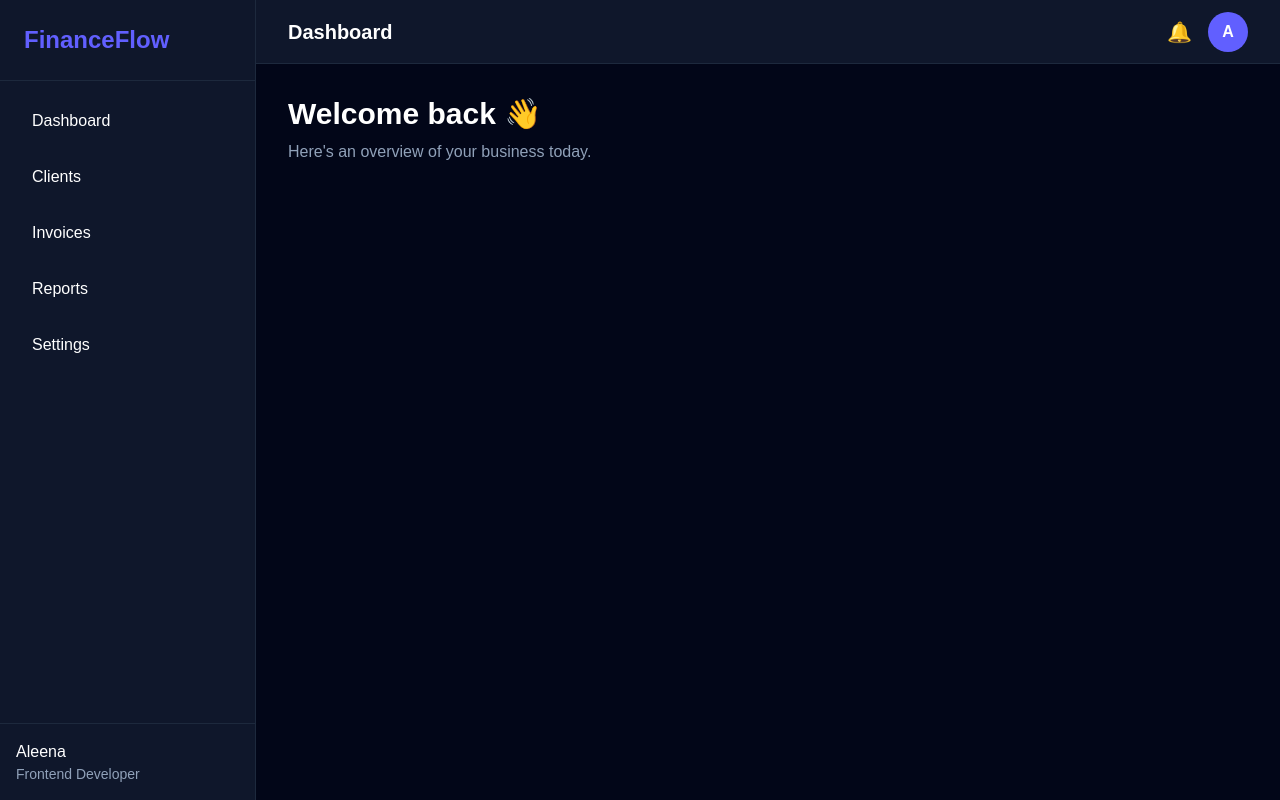
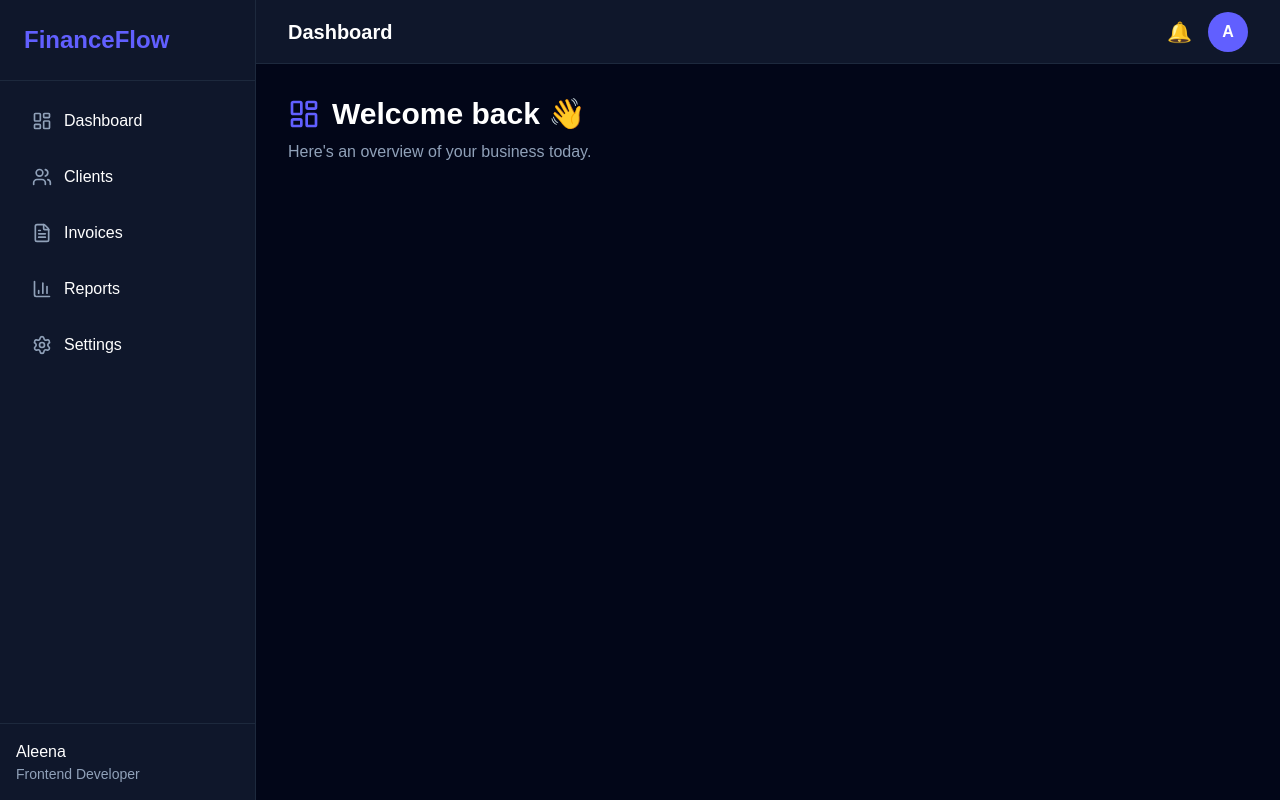
Before and after one commit to Aleena-Yameen/financeflow-saas, a Next.js app: page /dashboard in a window 1280 px wide. Built offline with nearby package versions, Linux system fonts and the light colour scheme.

Commit message:
feat: add navigation icons

```diff
--- a/app/(protected)/dashboard/page.tsx
+++ b/app/(protected)/dashboard/page.tsx
@@ -1,9 +1,15 @@
+import { LayoutDashboard } from "lucide-react";
+
 export default function DashboardPage() {
   return (
     <>
-      <h1 className="text-3xl font-bold">
-        Welcome back 👋
-      </h1>
+      <div className="flex items-center gap-3">
+        <LayoutDashboard className="h-8 w-8 text-indigo-500" />
+
+        <h1 className="text-3xl font-bold">
+          Welcome back 👋
+        </h1>
+      </div>
 
       <p className="mt-2 text-slate-400">
         Here's an overview of your business today.
--- a/components/layout/Sidebar.tsx
+++ b/components/layout/Sidebar.tsx
@@ -1,9 +1,37 @@
+import {
+  LayoutDashboard,
+  Users,
+  FileText,
+  BarChart3,
+  Settings,
+} from "lucide-react";
+
 const menuItems = [
-  "Dashboard",
-  "Clients",
-  "Invoices",
-  "Reports",
-  "Settings",
+  {
+    label: "Dashboard",
+    href: "/dashboard",
+    icon: LayoutDashboard,
+  },
+  {
+    label: "Clients",
+    href: "/clients",
+    icon: Users,
+  },
+  {
+    label: "Invoices",
+    href: "/invoices",
+    icon: FileText,
+  },
+  {
+    label: "Reports",
+    href: "/reports",
+    icon: BarChart3,
+  },
+  {
+    label: "Settings",
+    href: "/settings",
+    icon: Settings,
+  },
 ];
 
 export default function Sidebar() {
@@ -17,14 +45,20 @@ export default function Sidebar() {
 
       <nav className="flex-1 p-4">
         <ul className="space-y-2">
-          {menuItems.map((item) => (
-            <li
-              key={item}
-              className="rounded-lg px-4 py-3 hover:bg-slate-800 cursor-pointer transition-colors"
-            >
-              {item}
-            </li>
-          ))}
+          {menuItems.map((item) => {
+  const Icon = item.icon;
+
+  return (
+    <li
+      key={item.label}
+      className="flex items-center gap-3 rounded-lg px-4 py-3 hover:bg-slate-800 cursor-pointer transition-colors"
+    >
+      <Icon className="h-5 w-5 text-slate-400" />
+
+      <span>{item.label}</span>
+    </li>
+  );
+})}
         </ul>
       </nav>
 
--- a/package.json
+++ b/package.json
@@ -9,6 +9,7 @@
     "lint": "eslint"
   },
   "dependencies": {
+    "lucide-react": "^1.27.0",
     "next": "16.2.12",
     "react": "19.2.4",
     "react-dom": "19.2.4"
```
Also changed, not shown: 1 other file (tests, documents, lock files or other folders).
